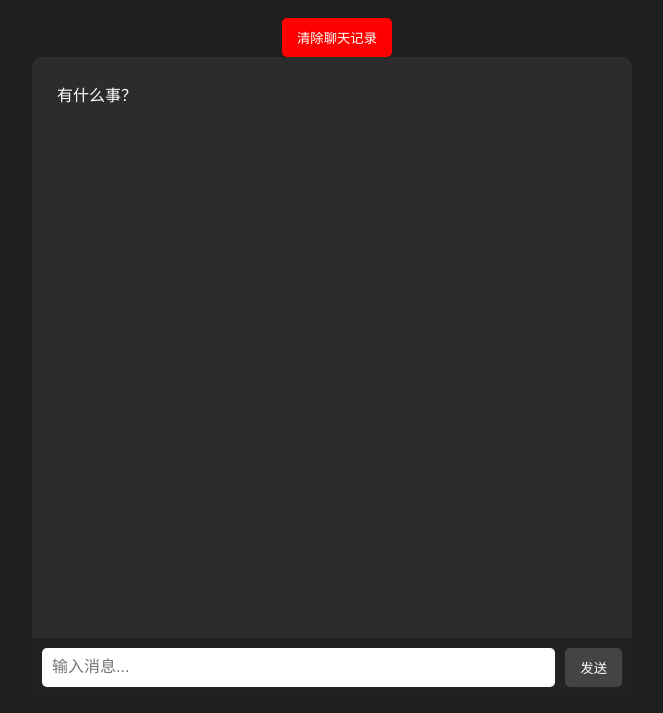
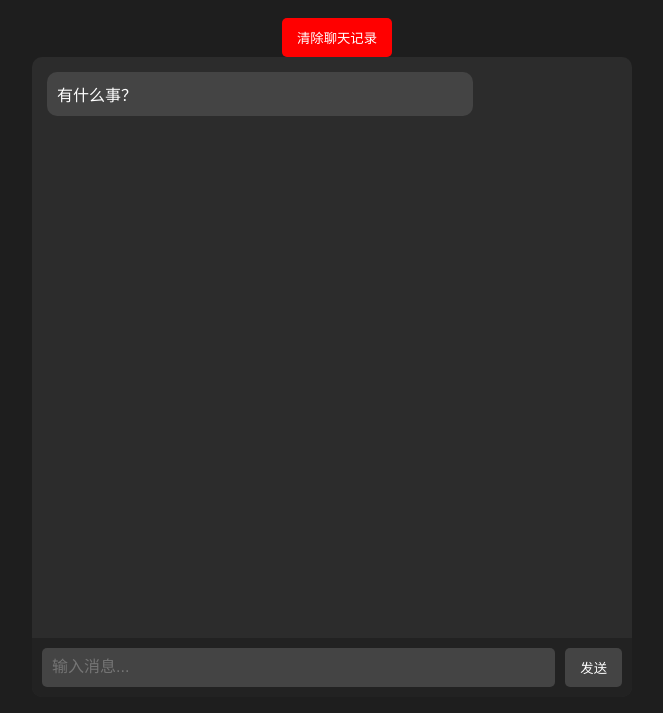
Before and after one commit to ONSK14/pusa-chat, a plain HTML site: page index.html in a window 1280 px wide. Shown: the part 87-800 px from the top of the page, without its empty margins (308-971 px from the left). Drawn offline with Linux system fonts and the light colour scheme.

Commit message:
Update index.html

```diff
--- a/index.html
+++ b/index.html
@@ -38,6 +38,7 @@
             margin: 5px;
             border-radius: 10px;
             max-width: 70%;
+            background-color: #444; /* 添加背景色，防止被覆盖 */
         }
         .user-message {
             background-color: #bbbbbb;
@@ -58,6 +59,7 @@
             border: none;
             border-radius: 5px;
             font-size: 16px;
+            background-color: #444; /* 添加背景色，防止被覆盖 */
         }
         #send-button, #clear-button {
             background-color: #444;
```
